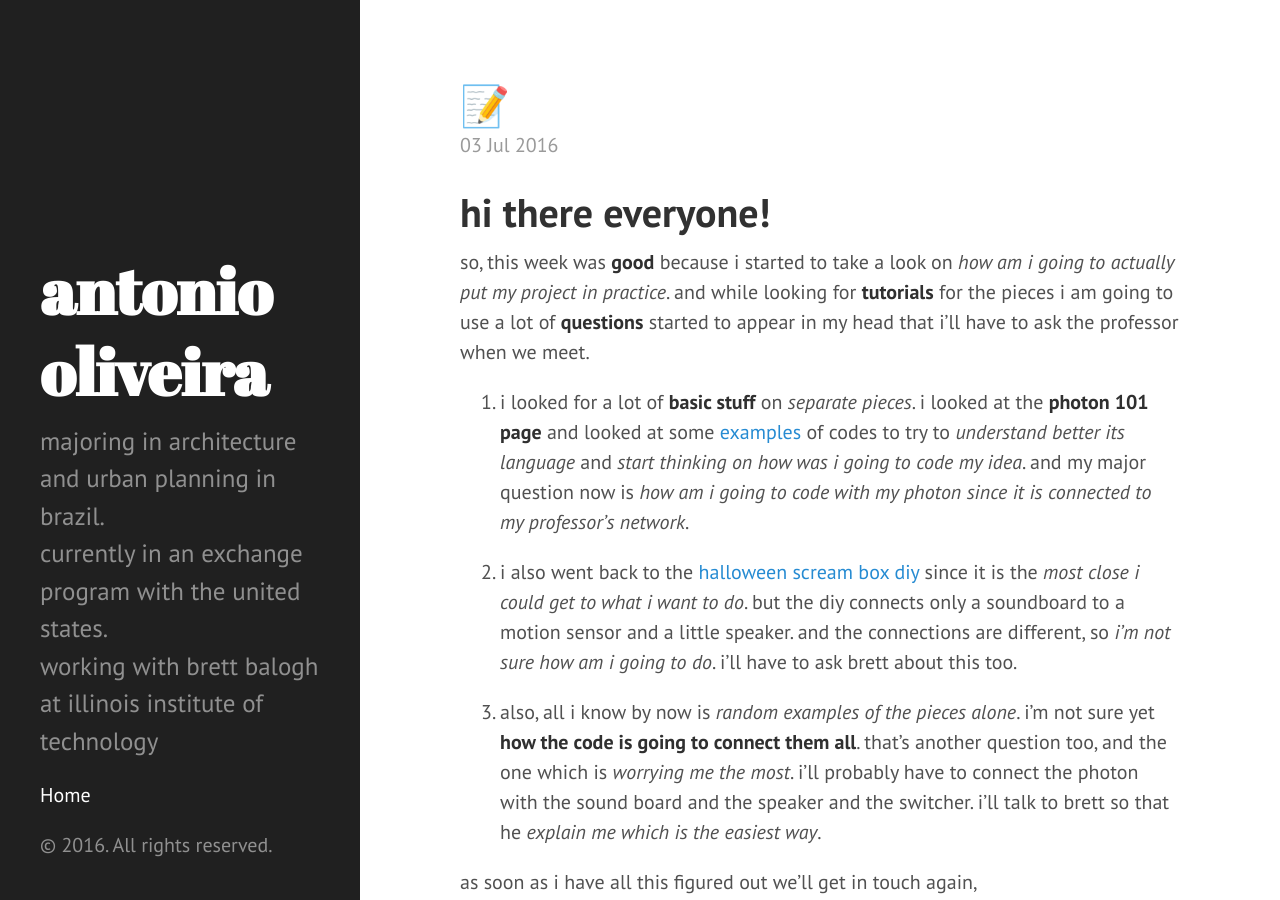
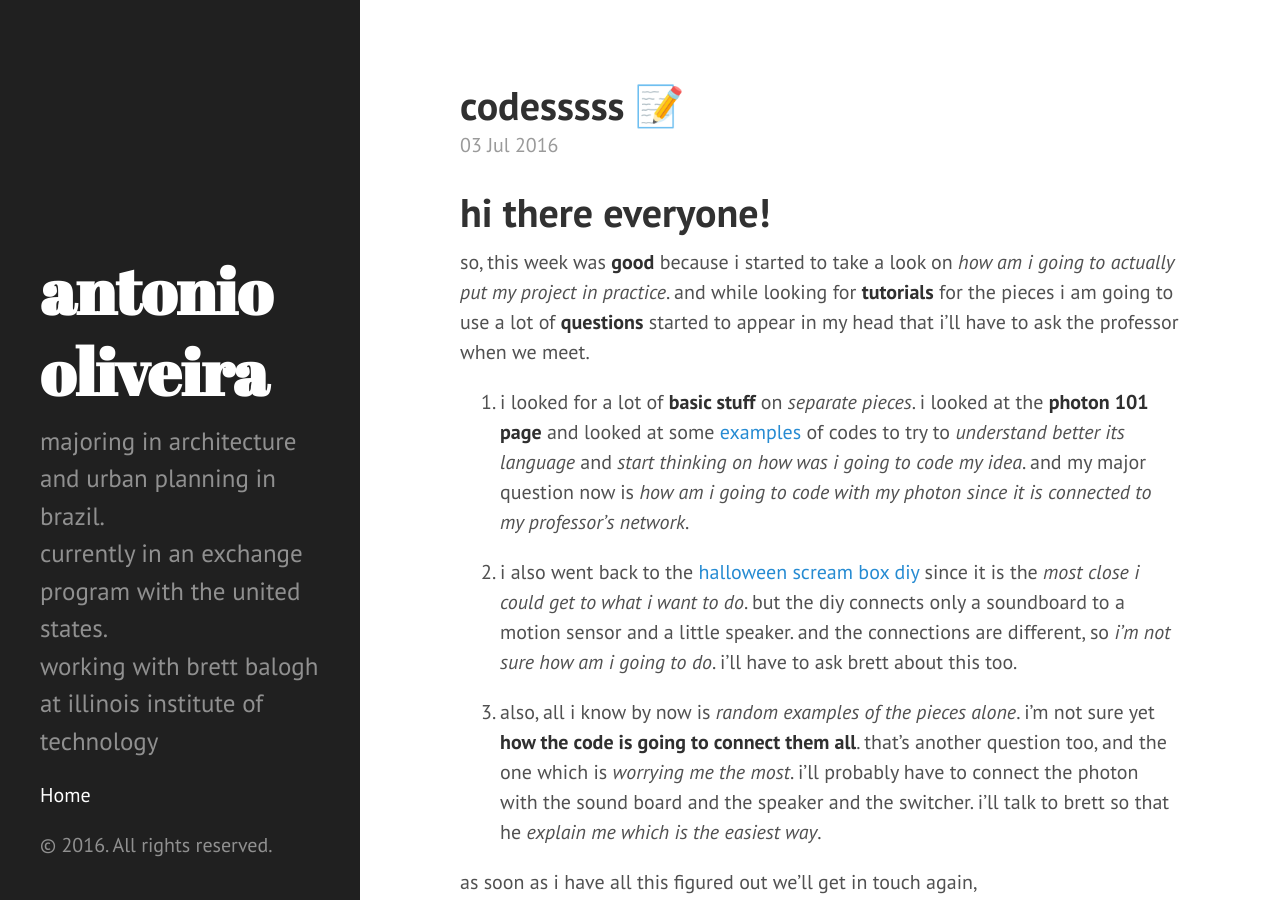
Before and after one commit to jorgeuntd/jorgeuntd.github.io, a Jekyll site: the page built from _posts/2016-07-03-codesssss.markdown, in a window 1280 px wide and 900 px high. Built offline with Jekyll 4.4.1, drawn with Linux system fonts in a browser that asks for light colours.

Commit message:
Update 2016-07-03-codesssss.markdown

```diff
--- a/_posts/2016-07-03-codesssss.markdown
+++ b/_posts/2016-07-03-codesssss.markdown
@@ -1,6 +1,6 @@
 ---
 published: true
-title: <codesssss> 📝
+title: codesssss 📝
 layout: post
 ---
 # hi there everyone!
```
